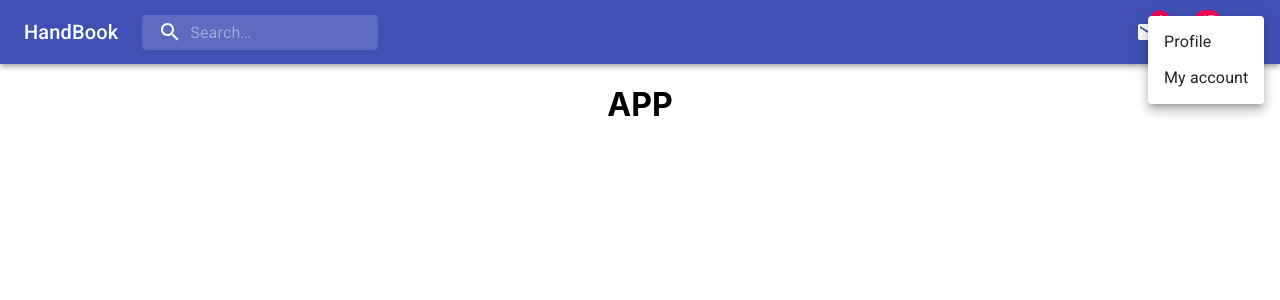
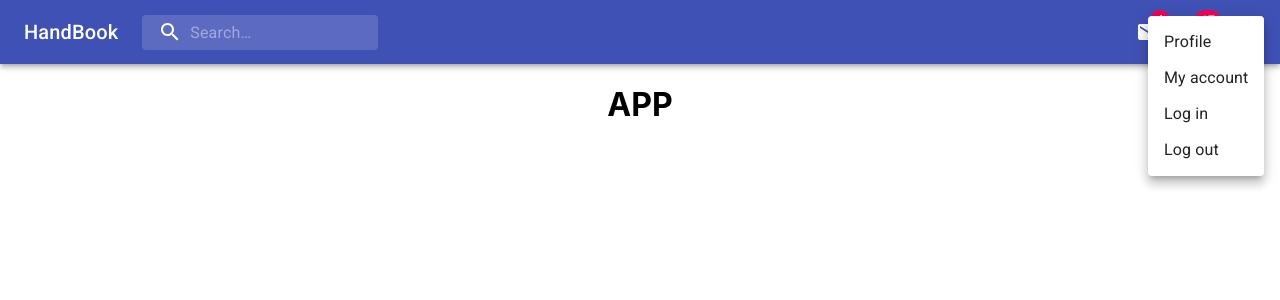
Before and after one commit to Burban-Vitalik/Project-Social-Media, a React (Create React App) app: page / in a window 1280 px wide. Both pictures are taken after a click on the button "account of current user". Shown: the top 300 px of the page. Built offline with nearby package versions, Linux system fonts and the light colour scheme.

Commit message:
redux installed

```diff
--- a/package.json
+++ b/package.json
@@ -12,8 +12,10 @@
     "react": "^17.0.1",
     "react-axios": "^2.0.4",
     "react-dom": "^17.0.1",
+    "react-redux": "^7.2.2",
     "react-router-dom": "^5.2.0",
     "react-scripts": "4.0.1",
+    "redux-form": "^8.3.7",
     "web-vitals": "^0.2.4"
   },
   "scripts": {
--- a/src/component/Header/Menu/Menu.jsx
+++ b/src/component/Header/Menu/Menu.jsx
@@ -117,6 +117,8 @@ export default function PrimarySearchAppBar() {
     >
       <MenuItem onClick={handleMenuClose}>Profile</MenuItem>
       <MenuItem onClick={handleMenuClose}>My account</MenuItem>
+      <MenuItem onClick={handleMenuClose}>Log in</MenuItem>
+      <MenuItem onClick={handleMenuClose}>Log out</MenuItem>
     </Menu>
   );
 
```
Also changed, not shown: 1 other file (tests, documents, lock files or other folders).
